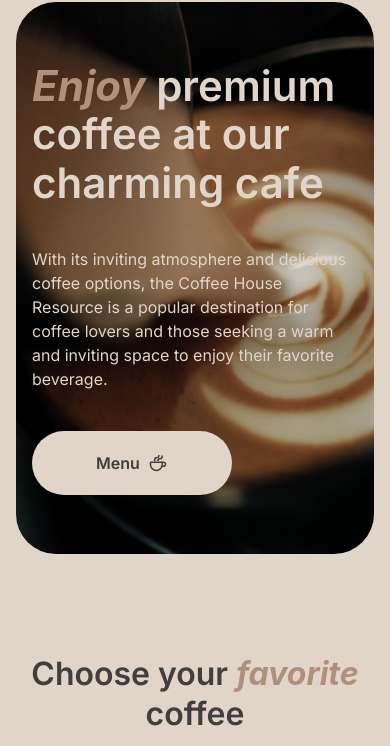
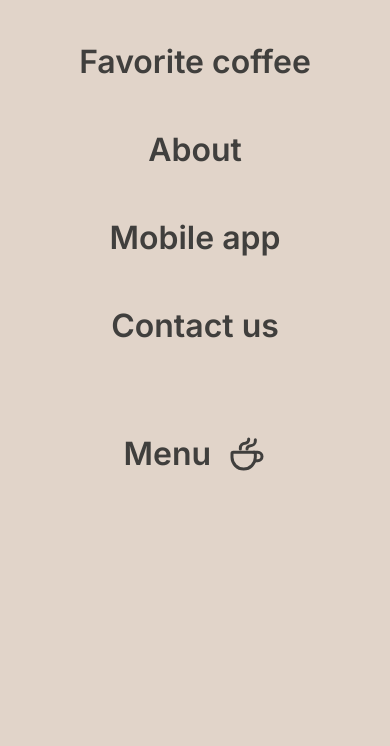
Before and after one commit to whiterabbit8/coffee-house, a website built with Vite: page coffee-house/index.html in a window 390 px wide. Both pictures are taken after a click on the element 352 px from the left and 50 px from the top of the page. Shown: the part 98-844 px from the top of the page. Built offline with nearby package versions, Linux system fonts and the light colour scheme; a web font is replaced by a local one.

Commit message:
feat: implement burger menu work

```diff
--- a/coffee-house/index.html
+++ b/coffee-house/index.html
@@ -31,6 +31,12 @@
           <li class="header__nav-item">
             <a href="#footer">Contact us</a>
             <div class="line"></div>
+          </li>
+          <li class="header__menu-btn">
+            <a href="./menu.html">
+              <span>Menu</span>
+              <img class="coffee-cup" src="./src/assets/coffee-cup.svg" alt="coffee cup">
+            </a>
           </li>
         </ul>
       </nav>
--- a/coffee-house/src/scripts/menu.js
+++ b/coffee-house/src/scripts/menu.js
@@ -1,7 +1,10 @@
 const menuBtn = document.querySelector('.burger-menu-btn');
+const navMenu = document.querySelector('.header__nav');
 
 const toggleMenu = () => {
-  menuBtn.classList.toggle('active')
+  menuBtn.classList.toggle('active');
+  navMenu.classList.toggle('show');
+  document.body.classList.toggle('noscroll');
 }
 
 menuBtn.addEventListener('click', toggleMenu);
--- a/coffee-house/src/styles/header.module.scss
+++ b/coffee-house/src/styles/header.module.scss
@@ -19,6 +19,10 @@
   &__nav-list {
     display: flex;
     gap: 40px;
+
+    .header__menu-btn {
+      display: none;
+    }
   }
 
   &__nav-item,
@@ -85,10 +89,49 @@
     display: flex;
     justify-content: space-between;
     width: 100%;
+    font-size: 32px;
+    line-height: 40px;
 
-    &__nav,
     &__menu-btn {
       display: none;
+    }
+
+    &__nav {
+      display: flex;
+      position: fixed;
+      z-index: 3;
+      top: 80px;
+      left: 0;
+      width: 100vw;
+      height: 100vh;
+      background-color: $bg-body;
+      transform: translateX(100%);
+      transition: 0.3s;
+
+      &.show {
+        transform: translateX(0);
+      }
+    }
+
+    &__nav-list {
+      display: flex;
+      flex-direction: column;
+      align-items: center;
+      gap: 60px;
+      margin-top: 60px;
+
+      .header__menu-btn {
+        margin-top: 40px;
+        display: flex;
+        width: 143px;
+        height: 40px;
+
+        .coffee-cup {
+          margin-left: 16px;
+          width: 40px;
+          height: 40px;
+        }
+      }
     }
   }
 
--- a/coffee-house/style.scss
+++ b/coffee-house/style.scss
@@ -19,7 +19,6 @@
   padding: 0;
   box-sizing: border-box;
   scroll-behavior: smooth;
-  // outline: 0.1px solid red;
 }
 
 body {
@@ -29,6 +28,11 @@ body {
   font-family: 'Inter', sans-serif;
   font-weight: 600;
   background: $bg-body;
+}
+
+.noscroll {
+  height: 100%;
+  overflow: hidden;
 }
 
 a {
```
